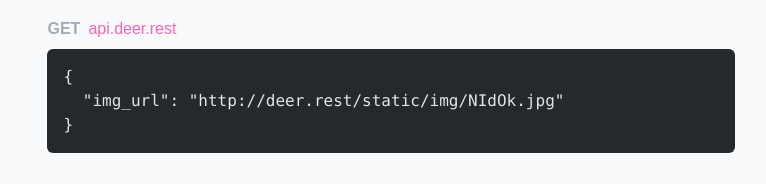
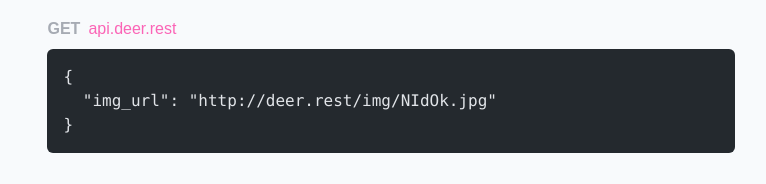
Before and after one commit to reckedpr/deer, an Astro site in the folder web/: page / in a window 1280 px wide. Shown: the part 383-567 px from the top of the page, without its empty margins (257-1023 px from the left). Built offline with nearby package versions, Linux system fonts and the light colour scheme; Astro itself is replaced by a stand-in of ours; code samples lack their colours; a web font is replaced by a local one.

Commit message:
fix api example json

```diff
--- a/web/src/pages/index.astro
+++ b/web/src/pages/index.astro
@@ -3,7 +3,7 @@ import MainLayout from "../layouts/MainLayout.astro"
 import Endpoint from "../comps/Endpoint.astro"
 
 const imgJson = `{
-  "img_url": "http://deer.rest/static/img/NIdOk.jpg"
+  "img_url": "http://deer.rest/img/NIdOk.jpg"
 }`
 const factJson = `{
   "fact": "Deer communicate using body language, sounds, and scent."
```
